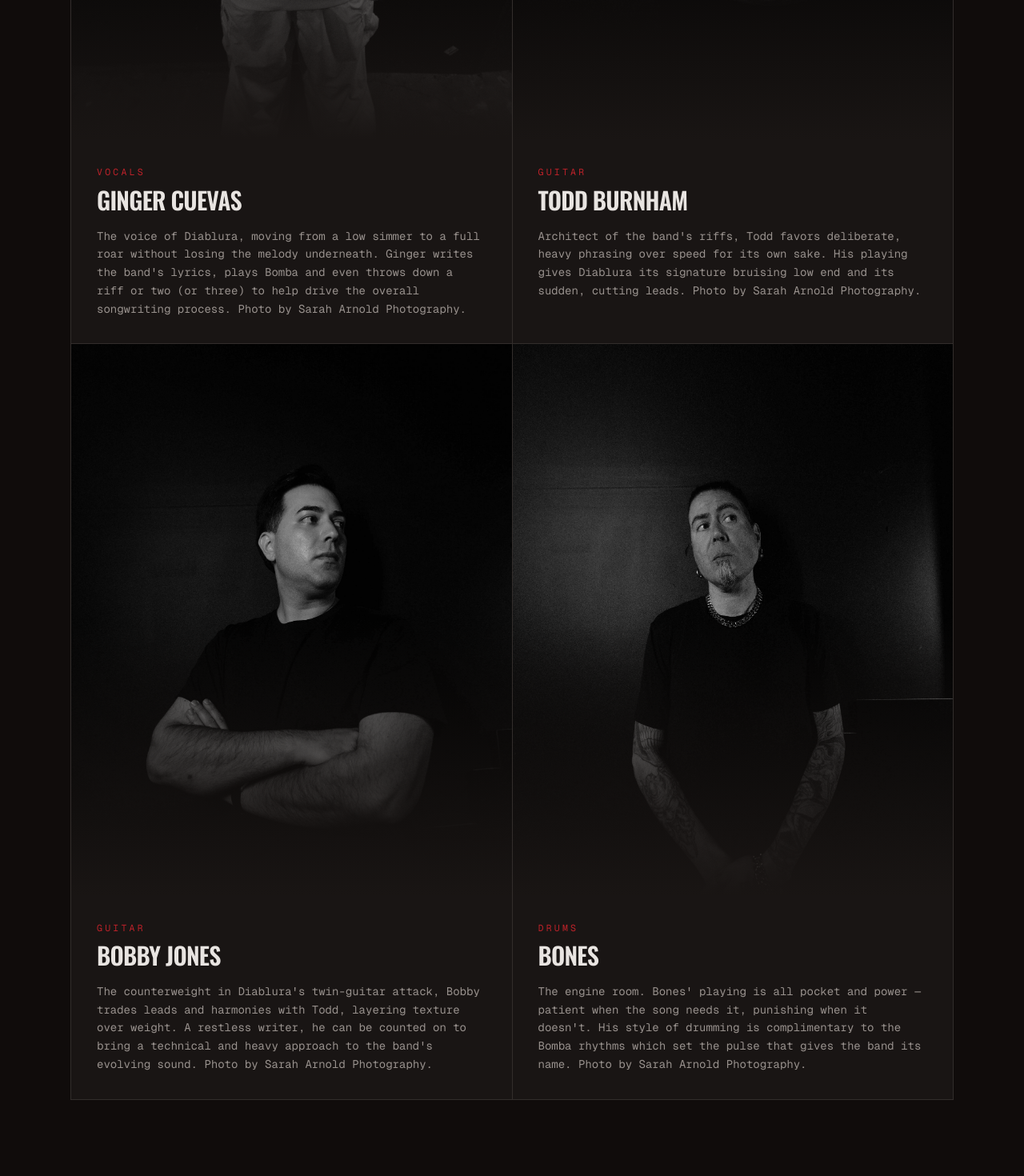
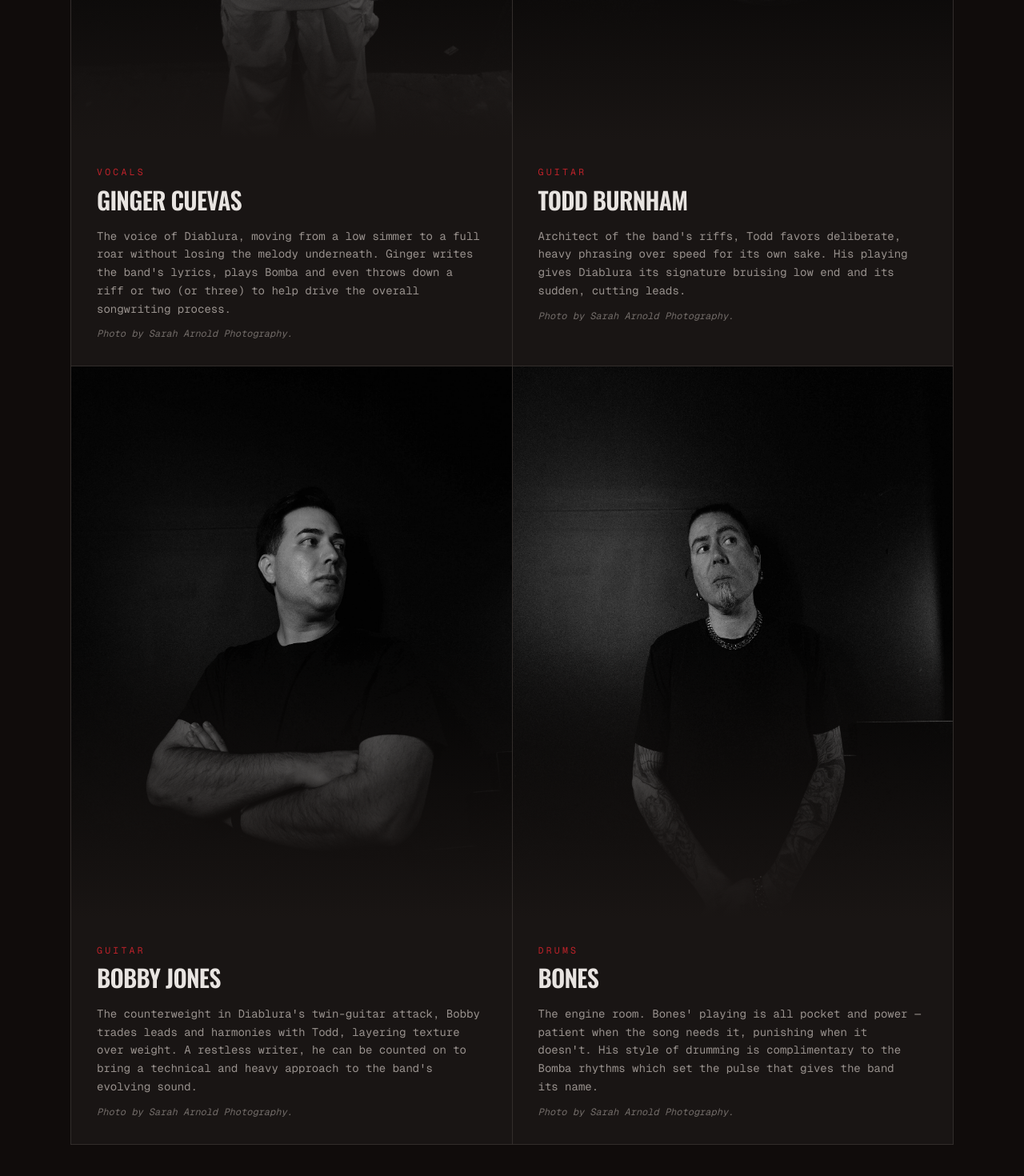
Before and after one commit to gcuevas82/diablura-site, a Next.js app: page / in a window 1280 px wide. Shown: the part 1846-3316 px from the top of the page at 80% size. Built offline with nearby package versions, Linux system fonts and the light colour scheme; no server answers.

Commit message:
feat: add photo credit display in BandSection and update member photo credits
Co-authored-by: Ginger Cuevas <38574994+gcuevas82@users.noreply.github.com>

```diff
--- a/components/band-section.tsx
+++ b/components/band-section.tsx
@@ -27,6 +27,9 @@ export function BandSection() {
                 {m.name}
               </h3>
               <p className="mt-4 text-sm leading-relaxed text-muted-foreground text-pretty">{m.bio}</p>
+              {m.photoCredit && (
+                <p className="mt-3 text-xs italic text-muted-foreground/70">{m.photoCredit}</p>
+              )}
             </div>
           </article>
         ))}
--- a/lib/site.ts
+++ b/lib/site.ts
@@ -36,6 +36,7 @@ export type Member = {
   role: string
   bio: string
   image: string
+  photoCredit?: string
 }
 
 export const members: Member[] = [
@@ -43,25 +44,29 @@ export const members: Member[] = [
     name: "Ginger Cuevas",
     role: "Vocals",
     image: "/members/ginger-cuevas.jpg",
-    bio: "The voice of Diablura, moving from a low simmer to a full roar without losing the melody underneath. Ginger writes the band's lyrics, plays Bomba and even throws down a riff or two (or three) to help drive the overall songwriting process. Photo by Sarah Arnold Photography.",
+    bio: "The voice of Diablura, moving from a low simmer to a full roar without losing the melody underneath. Ginger writes the band's lyrics, plays Bomba and even throws down a riff or two (or three) to help drive the overall songwriting process.",
+    photoCredit: "Photo by Sarah Arnold Photography.",
   },
   {
     name: "Todd Burnham",
     role: "Guitar",
     image: "/members/todd-burnham.jpg",
-    bio: "Architect of the band's riffs, Todd favors deliberate, heavy phrasing over speed for its own sake. His playing gives Diablura its signature bruising low end and its sudden, cutting leads. Photo by Sarah Arnold Photography.",
+    bio: "Architect of the band's riffs, Todd favors deliberate, heavy phrasing over speed for its own sake. His playing gives Diablura its signature bruising low end and its sudden, cutting leads.",
+    photoCredit: "Photo by Sarah Arnold Photography.",
   },
   {
     name: "Bobby Jones",
     role: "Guitar",
     image: "/members/bobby-jones.jpg",
-    bio: "The counterweight in Diablura's twin-guitar attack, Bobby trades leads and harmonies with Todd, layering texture over weight. A restless writer, he can be counted on to bring a technical and heavy approach to the band's evolving sound. Photo by Sarah Arnold Photography.",
+    bio: "The counterweight in Diablura's twin-guitar attack, Bobby trades leads and harmonies with Todd, layering texture over weight. A restless writer, he can be counted on to bring a technical and heavy approach to the band's evolving sound.",
+    photoCredit: "Photo by Sarah Arnold Photography.",
   },
   {
     name: "Bones",
     role: "Drums",
     image: "/members/raul-padilla.jpg",
-    bio: "The engine room. Bones' playing is all pocket and power — patient when the song needs it, punishing when it doesn't. His style of drumming is complimentary to the Bomba rhythms which set the pulse that gives the band its name. Photo by Sarah Arnold Photography.",
+    bio: "The engine room. Bones' playing is all pocket and power — patient when the song needs it, punishing when it doesn't. His style of drumming is complimentary to the Bomba rhythms which set the pulse that gives the band its name.",
+    photoCredit: "Photo by Sarah Arnold Photography.",
   },
 ]
 
```
